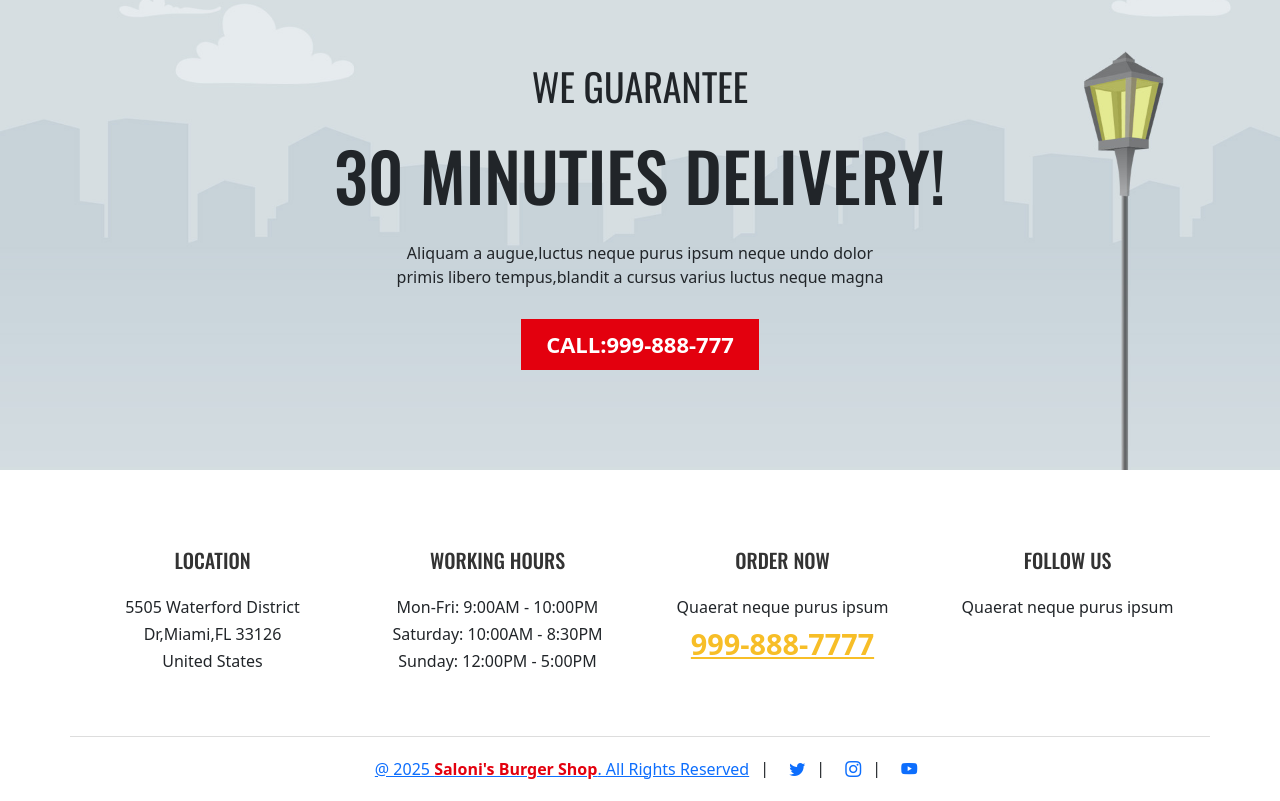
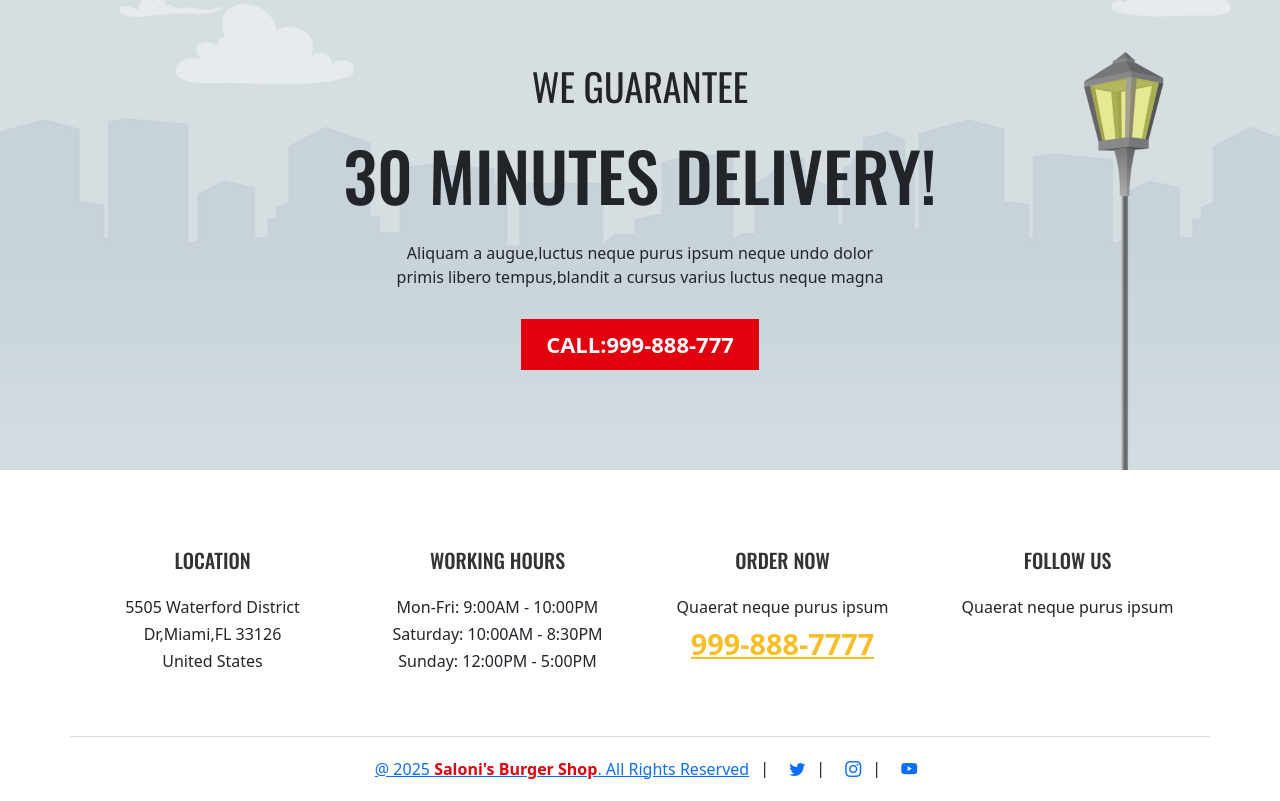
Before and after one commit to salonikhandelwal15/food, a React (Create React App) app in the folder food-app/: page / in a window 1280 px wide. Shown: the part 6458-7259 px from the top of the page. Built offline with nearby package versions, Linux system fonts and the light colour scheme.

Commit message:
My Project

```diff
--- a/food-app/src/pages/Home/Section7.js
+++ b/food-app/src/pages/Home/Section7.js
@@ -10,7 +10,7 @@ function Section7() {
             <Row className='justify-content-center'>
                 <Col sm={8} className='text-center'>
                 <h4>We Guarantee</h4>
-                <h2>30 Minuties Delivery!</h2>
+                <h2>30 Minutes Delivery!</h2>
                 <p>
                     Aliquam a augue,luctus neque purus ipsum neque undo
                     dolor primis libero tempus,blandit a cursus varius luctus neque
```
